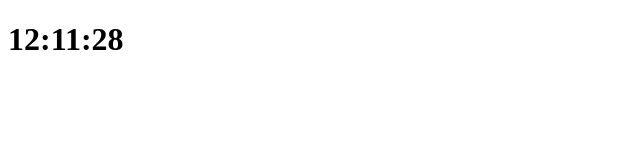
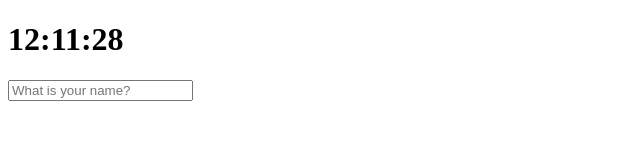
Before and after one commit to azurchief/vanilla_js, a plain HTML site: page index.html in a window 1280 px wide. Shown: the whole page, without its empty margins (0-640 px from the left). Drawn offline with Linux system fonts and the light colour scheme.

Commit message:
checkpoint

```diff
--- /dev/null
+++ b/greeting.js
@@ -0,0 +1,27 @@
+const form = document.querySelector(".js-form"),
+    input = form.querySelector("input"),
+    greeting = document.querySelector(".js-greetings"); /* checkpoint 1 */
+
+const USER_LS = "currentUser",
+    SHOWING_CN = "showing";
+
+function paintGreeting(text) {
+    form.classList.remove(SHOWING_CN);
+    greeting.classList.add(SHOWING_CN);
+    greeting.innerText = `Hello ${text}`;
+}
+
+function loadName() {
+    const currentUser = localStorage.getItem(USER_LS);
+    if (currentUser === null) {
+        // e.g. if not then -> else //
+    } else {
+        paintGreeting(currentUser);
+    }
+}
+
+function init() {
+    loadName();
+}
+
+init();
--- a/index.html
+++ b/index.html
@@ -10,6 +10,11 @@
         <div class="js-clock">
             <h1>00:00</h1>
         </div>
+        <form class="js-form form">
+            <input type="text" placeholder="What is your name?" />
+        </form>
+        <h4 class="js-greetings greetings"></h4>
         <script src="clock.js"></script>
+        <script src="greeting.js"></script>
     </body>
 </html>
```
